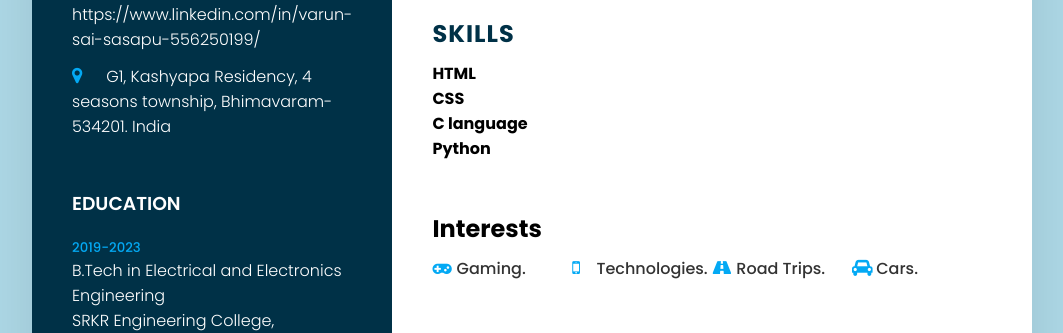
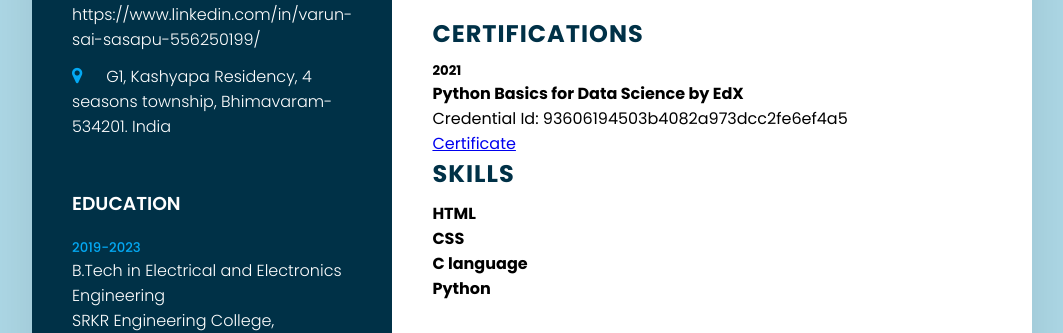
Before and after one commit to varun1267/resume, a plain HTML site: page index.html in a window 1280 px wide. Shown: the part 629-962 px from the top of the page, without its empty margins (108-1171 px from the left). Drawn offline with Linux system fonts and the light colour scheme.

Commit message:
with certifications

```diff
--- a/index.html
+++ b/index.html
@@ -141,6 +141,20 @@
                         </div>
                     </div>
                     <div class="about skills">
+                        <h2 class="title2">Certifications</h2>
+                    <div class="box">
+                        <div class="year_project">
+                            <h5>2021</h5>
+                            <h4>Python Basics for Data Science by EdX</h4>
+                            <h7>Credential Id: 93606194503b4082a973dcc2fe6ef4a5</h7>
+
+                        </div>
+
+                            <div class="text">
+                                <a href="https://courses.edx.org/certificates/93606194503b4082a973dcc2fe6ef4a5">Certificate</a>
+
+                            </div>
+                    </div>
                         <h2 class="title2">Skills</h2>
                         <div class="box">
                             <h4>HTML</h4>
@@ -166,7 +180,7 @@
                         </div>
                     </div>
                     <div class="about interest">
-                        <h2>Interests</h2>
+                        <h2>INTERESTS</h2>
 
                         <ul>
                             <li><i class="fa fa-gamepad" aria-hidden="true"></i> Gaming.</li>
```
